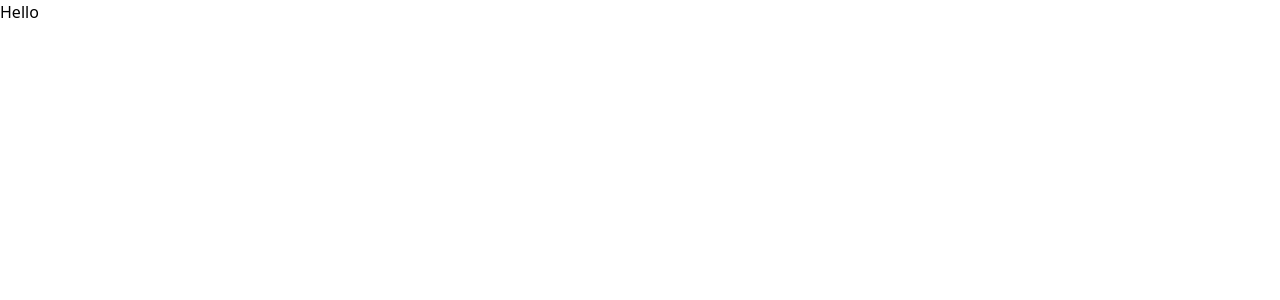
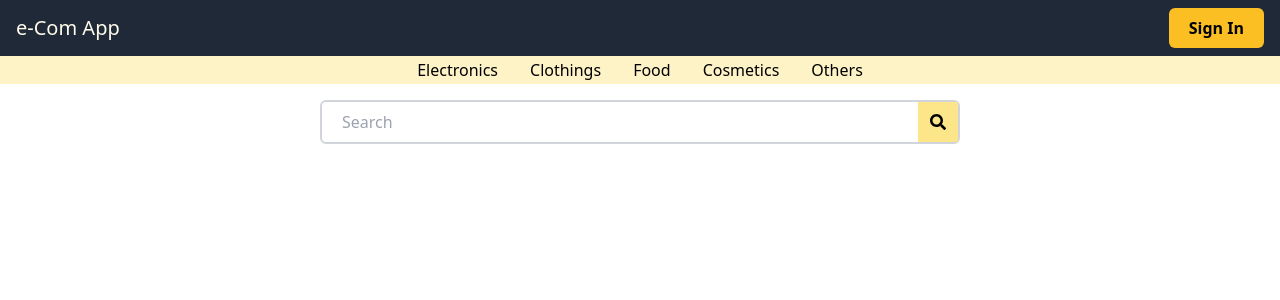
Before and after one commit to jahid-044/e-commerce-frontend, a React (Create React App) app: page / in a window 1280 px wide. Shown: the top 300 px of the page. Built offline with nearby package versions, Linux system fonts and the light colour scheme.

Commit message:
added react-icons package

```diff
--- a/package.json
+++ b/package.json
@@ -9,6 +9,7 @@
     "@testing-library/user-event": "^12.8.3",
     "react": "^17.0.2",
     "react-dom": "^17.0.2",
+    "react-icons": "^4.3.1",
     "react-router": "^6.0.2",
     "react-router-dom": "^5.2.0",
     "react-scripts": "4.0.3",
--- a/public/index.html
+++ b/public/index.html
@@ -9,7 +9,6 @@
       name="description"
       content="Web site created using create-react-app"
     />
-    <link rel="apple-touch-icon" href="%PUBLIC_URL%/logo192.png" />
     <!--
       manifest.json provides metadata used when your web app is installed on a
       user's mobile device or desktop. See https://developers.google.com/web/fundamentals/web-app-manifest/
--- a/src/components/home/Home.js
+++ b/src/components/home/Home.js
@@ -1,10 +1,13 @@
 import React from 'react'
+import Navbar from '../navbar/Navbar'
+import Search from '../search/Search'
 
 function Home() {
     return (
         <>
-            <div>
-                Hello
+            <Navbar />
+            <div className="flex justify-center mt-4">
+                <Search />
             </div>
         </>
     )
--- /dev/null
+++ b/src/components/navbar/Category.js
@@ -0,0 +1,24 @@
+import React from 'react'
+
+function Category() {
+    const category = ['Electronics', 'Clothings', 'Food', 'Cosmetics', 'Others']
+
+    const categoryWiseSearch = (category) => {
+        console.log(category)
+    }
+
+    return (
+        <>
+            <div className="flex flex-row justify-center flex-wrap bg-yellow-100">
+                {
+                    category.map((c, index) => (
+                        <button key={index} className="text-md m-0.5 mx-4"
+                        onClick={e => categoryWiseSearch(c)}>{c}</button>
+                    ))
+                }
+            </div>
+        </>
+    )
+}
+
+export default Category
--- /dev/null
+++ b/src/components/navbar/Navbar.jsx
@@ -0,0 +1,60 @@
+import React from 'react'
+import { useHistory } from 'react-router-dom'
+import {RiLogoutCircleLine} from 'react-icons/ri'
+import {AiFillHome} from 'react-icons/ai'
+import Category from './Category'
+
+function Navbar() {
+    const history = useHistory()
+    const auth = true
+    //const role = 'SHOP_OWNER'
+
+    const handleLogout = () => {
+        localStorage.clear()
+        history.push('/')
+    }
+
+    const handleSignIn = () => {
+        history.push('/login')
+    }
+
+    const handleGoToHome = () => {
+        history.push('/')
+    }
+
+    return (
+        <>
+            <nav className="flex flex-row sticky top-0 z-50 justify-between bg-gray-800">
+                <div className="flex flex-row">
+                    <div className="flex items-center text-xl text-yellow-50 mx-4">e-Com App</div>
+                    {!auth &&
+                        <div className="flex items-center h-14 cursor-pointer"
+                        onClick={handleGoToHome}>
+                            <div className="bg-green-300 px-2 mx-4 py-2 rounded-md hover:bg-green-400">
+                                <AiFillHome size={28}/>
+                            </div>
+                        </div>
+                    }
+                </div>
+
+                {!auth && <div className="flex items-center h-14 cursor-pointer"
+                onClick={handleLogout}>
+                    <div className="bg-red-400 px-2 mx-4 py-2 rounded-lg hover:bg-red-500">
+                        <RiLogoutCircleLine size={28}/>
+                    </div>
+                </div>
+                }
+                {auth && <div className="flex items-center h-14 cursor-pointer"
+                onClick={handleSignIn}>
+                    <button className="bg-yellow-400 px-5 mx-4 py-2 font-bold rounded-md hover:bg-yellow-500">
+                        Sign In
+                    </button>
+                </div>
+                }
+            </nav>
+            <Category />
+        </>
+    )
+}
+
+export default Navbar
--- /dev/null
+++ b/src/components/search/Search.js
@@ -0,0 +1,32 @@
+import React, {useState} from 'react'
+import {FaSearch} from 'react-icons/fa'
+
+function Search() {
+    const [input, setInput] = useState('')
+
+    const handleChange = (e) => {
+        setInput(e.target.value)
+    }
+
+    const handleSearch = (e) => {
+        e.preventDefault()
+        console.log(input)
+        e.target.reset()
+    }
+
+    return (
+        <>
+            <form className="flex flex-row justify-between border-2 border-gray-300 relative rounded-md w-11/12 sm:w-10/12 md:8/12 lg:w-7/12 xl:w-1/2"
+            onSubmit={e => handleSearch(e)}>
+                <input className=" bg-white h-10 px-5 pr-14 w-full rounded-lg text-md focus:outline-none"
+                type="search" name="search" placeholder="Search" required
+                onChange={e => handleChange(e)}/>
+                <button type="submit" className="absolute bg-yellow-200 right-0 rounded-r-sm p-3">
+                    <FaSearch />
+                </button>
+            </form>
+        </>
+    )
+}
+
+export default Search
```
Also changed, not shown: public/manifest.json.
